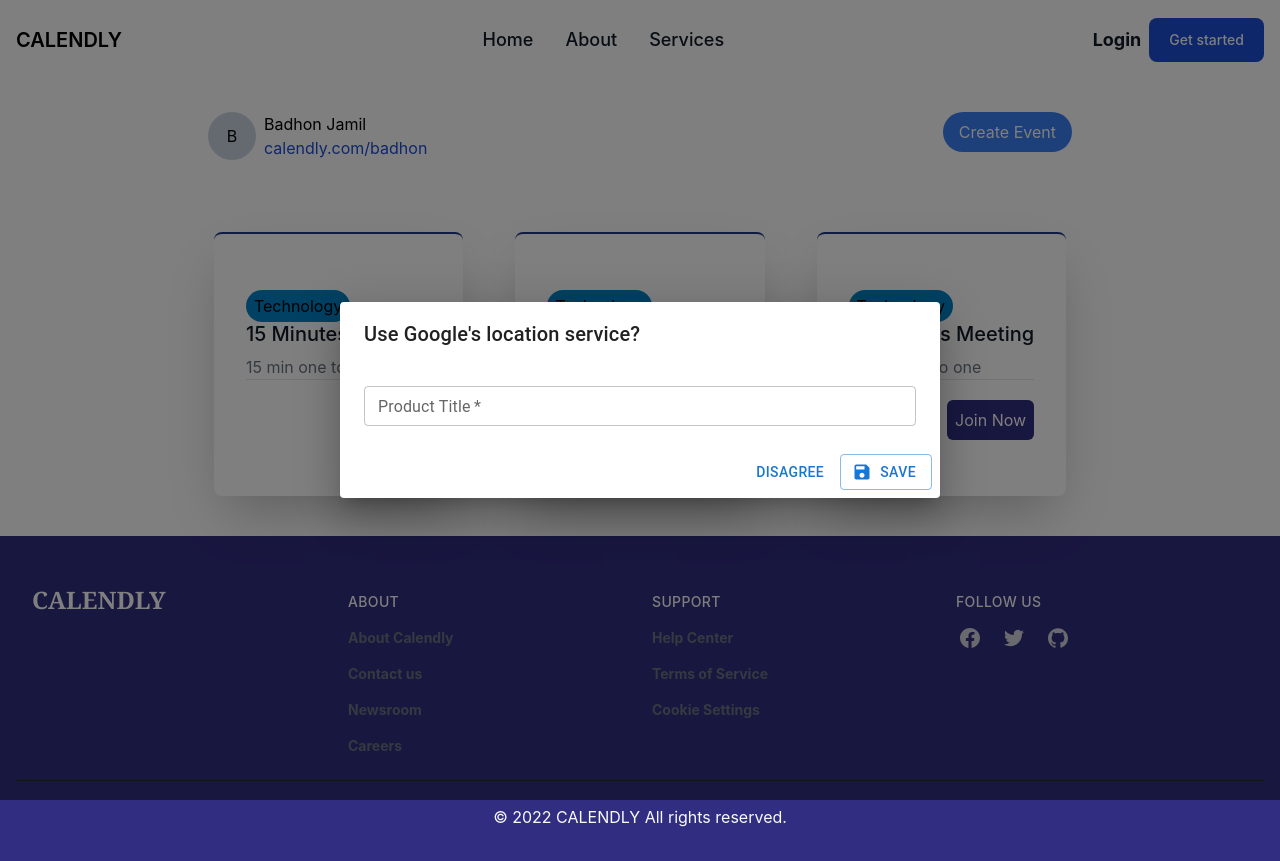
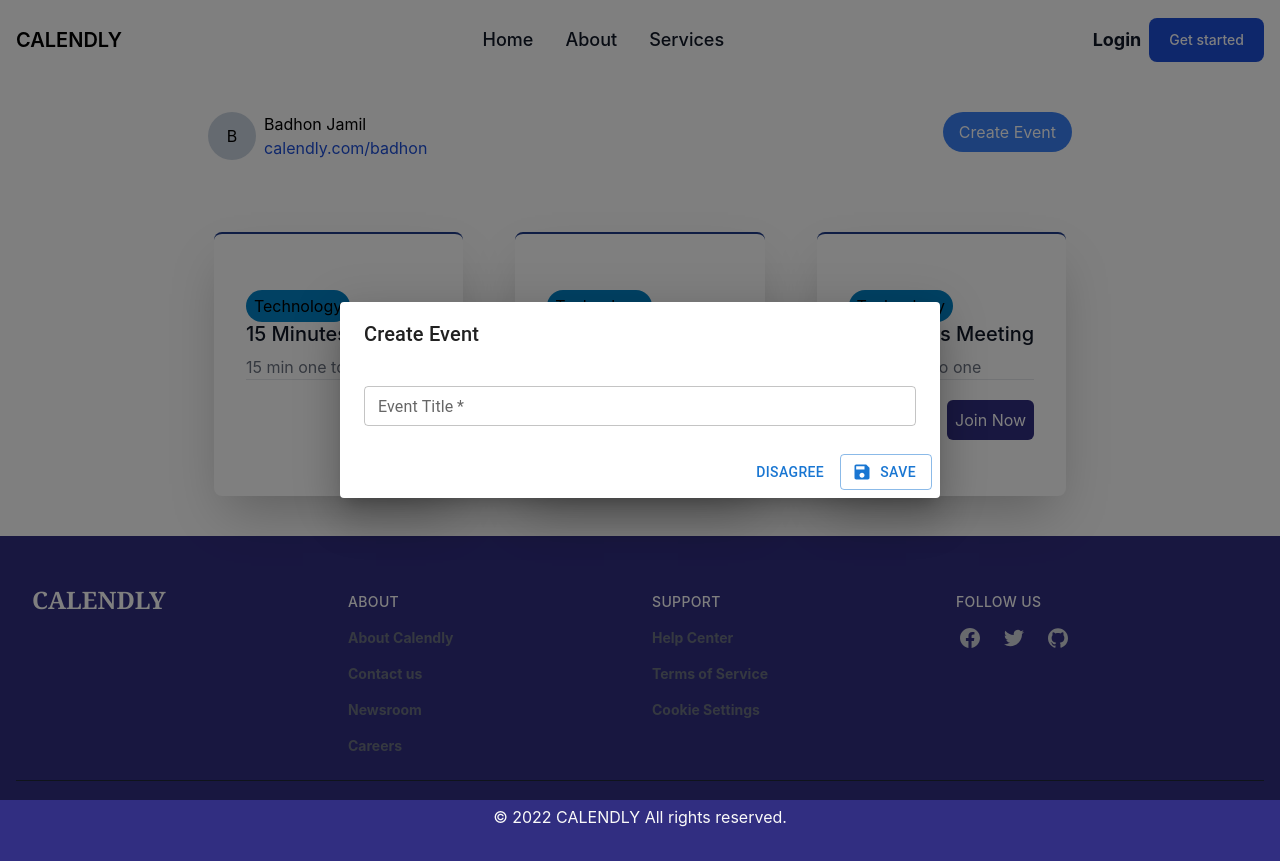
Before and after one commit to alminAl/calendly, a React (Create React App) app: page /dashboard in a window 1280 px wide. Both pictures are taken after a click on the button "Create Event". Built offline with nearby package versions, Linux system fonts and the light colour scheme.

Commit message:
change create event

```diff
--- a/src/components/Dashboard/CreateEvent.jsx
+++ b/src/components/Dashboard/CreateEvent.jsx
@@ -24,7 +24,7 @@ import { createScheduleValidation } from "../../validators/eventScheduleValidati
 //   p: 4,
 // };
 
-const CreateEvent = (props) => {
+const CreateEvent = ({open, setOpen}) => {
   //   console.log(props);
 
   /** form submision */
@@ -47,6 +47,7 @@ const CreateEvent = (props) => {
     onSubmit: async (data, action) => {
       try {
         console.log(data);
+        setOpen(!open)
         resetForm();
       } catch (error) {}
     },
@@ -70,9 +71,9 @@ const CreateEvent = (props) => {
                 </Box>
             </Modal> */}
       {/* use dialog it's have better designm than modal */}
-      <Dialog open={props.show} onClose={props.close()} fullWidth maxWidth="sm">
-        <DialogTitle id="alert-dialog-title">
-          {"Use Google's location service?"}
+      <Dialog open={open} onClose={() => setOpen(!open)} fullWidth maxWidth="sm">
+        <DialogTitle>
+          {"Create Event"}
         </DialogTitle>
         <form onSubmit={handleSubmit} noValidate autoComplete="off">
           <DialogContent>
@@ -81,7 +82,7 @@ const CreateEvent = (props) => {
               required
               placeholder="Zoom Meating"
               size="small"
-              label="Product Title"
+              label="Event Title"
               name="title"
               value={values.title}
               onChange={handleChange}
@@ -91,7 +92,7 @@ const CreateEvent = (props) => {
             />
           </DialogContent>
           <DialogActions>
-            <Button onClick={props.close()}>Disagree</Button>
+            <Button onClick={() => setOpen(!open)}>Disagree</Button>
             {/* <Button onClick={props.close()}>Save</Button> */}
             <LoadingButton
               // fullWidth
--- a/src/components/Dashboard/DashboardMain.jsx
+++ b/src/components/Dashboard/DashboardMain.jsx
@@ -4,7 +4,7 @@ import CreateEvent from './CreateEvent';
 const DashboardMain = () => {
     const [open, setOpen] = useState(false);
 
-    const handleOpen = () => setOpen(!open);
+    // const handleOpen = () => setOpen(!open);
 
     return (
 
@@ -23,7 +23,7 @@ const DashboardMain = () => {
 
                     <div className="event-create-action">
 
-                        <button onClick={handleOpen} className='bg-blue-500 py-2 px-4 rounded-full text-white'>Create Event</button>
+                        <button onClick={() => setOpen(!open)} className='bg-blue-500 py-2 px-4 rounded-full text-white'>Create Event</button>
 
                     </div>
                 </div>
@@ -89,8 +89,7 @@ const DashboardMain = () => {
 
 
 
-
-                <CreateEvent show={open} close={() => handleOpen} />
+                <CreateEvent open={open} setOpen={() => setOpen(!open)} />
             </div>
         </div>
     );
```
Also changed, not shown: src/validators/eventScheduleValidation.js (line endings or trailing spaces).
